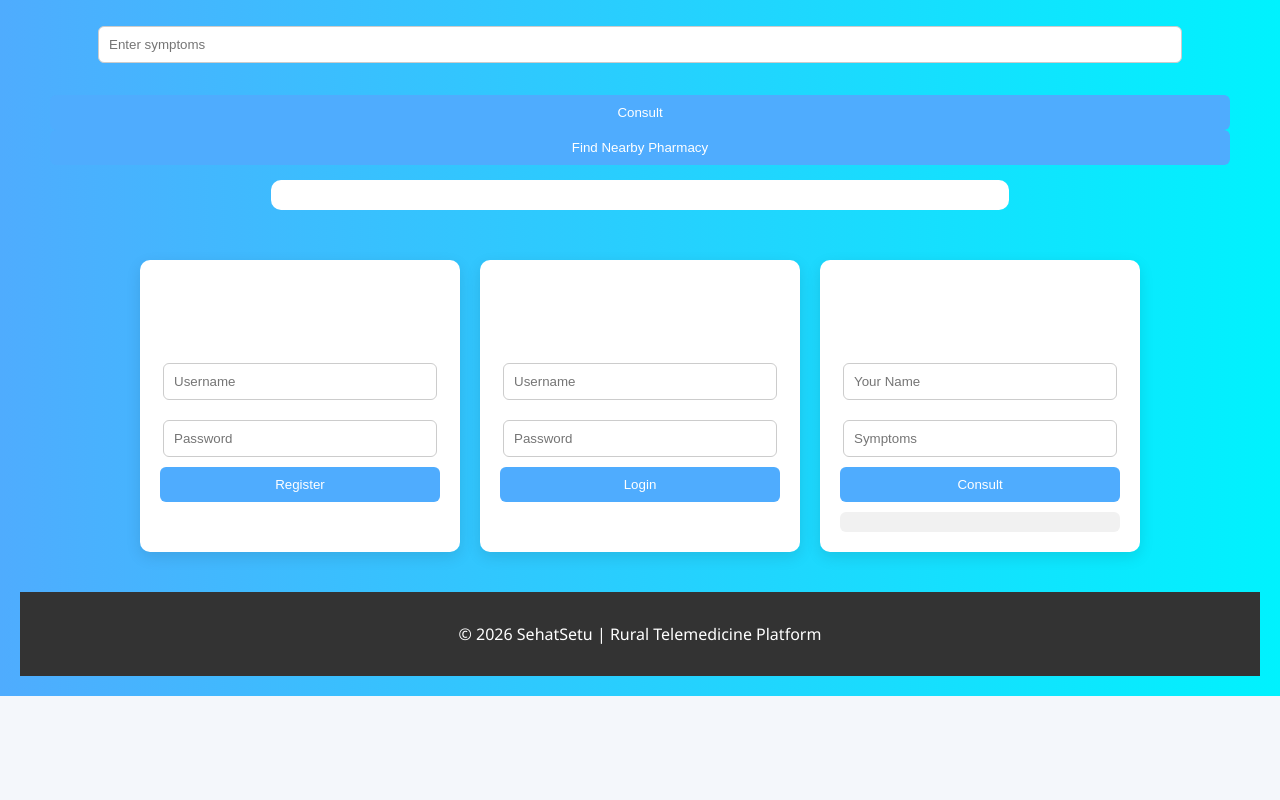
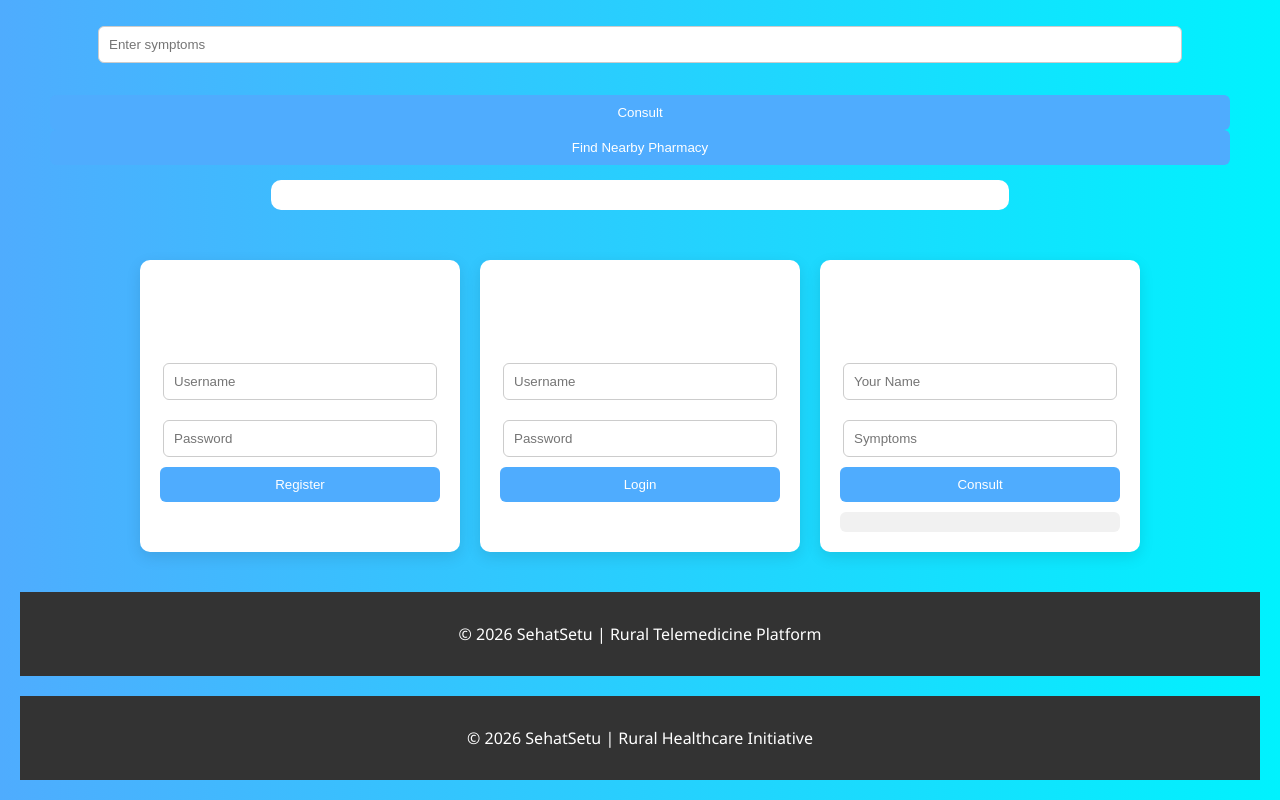
Before and after one commit to sohinigope92-sys/rural-health-hub, a plain HTML site: page index.html in a window 1280 px wide. Shown: the part 949-1749 px from the top of the page. Before the commit the page ends 1645 px from the top, so only its background shows below. Drawn offline with Linux system fonts and the light colour scheme.

Commit message:
Update index.html

```diff
--- a/index.html
+++ b/index.html
@@ -89,3 +89,7 @@
 <script src="script.js"></script>
 </body>
 </html>
+
+<footer>
+  <p>© 2026 SehatSetu | Rural Healthcare Initiative</p>
+</footer>
```
